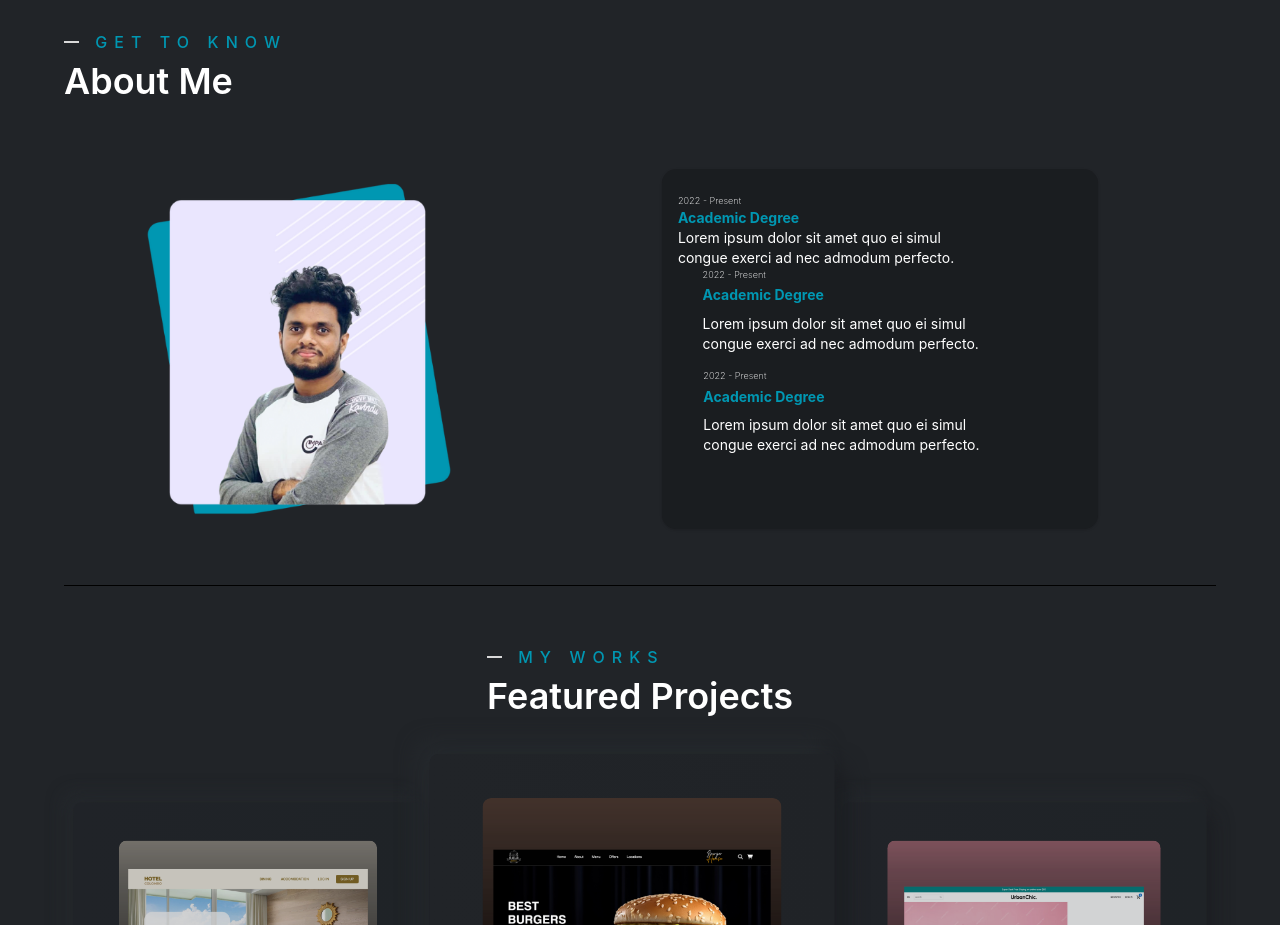
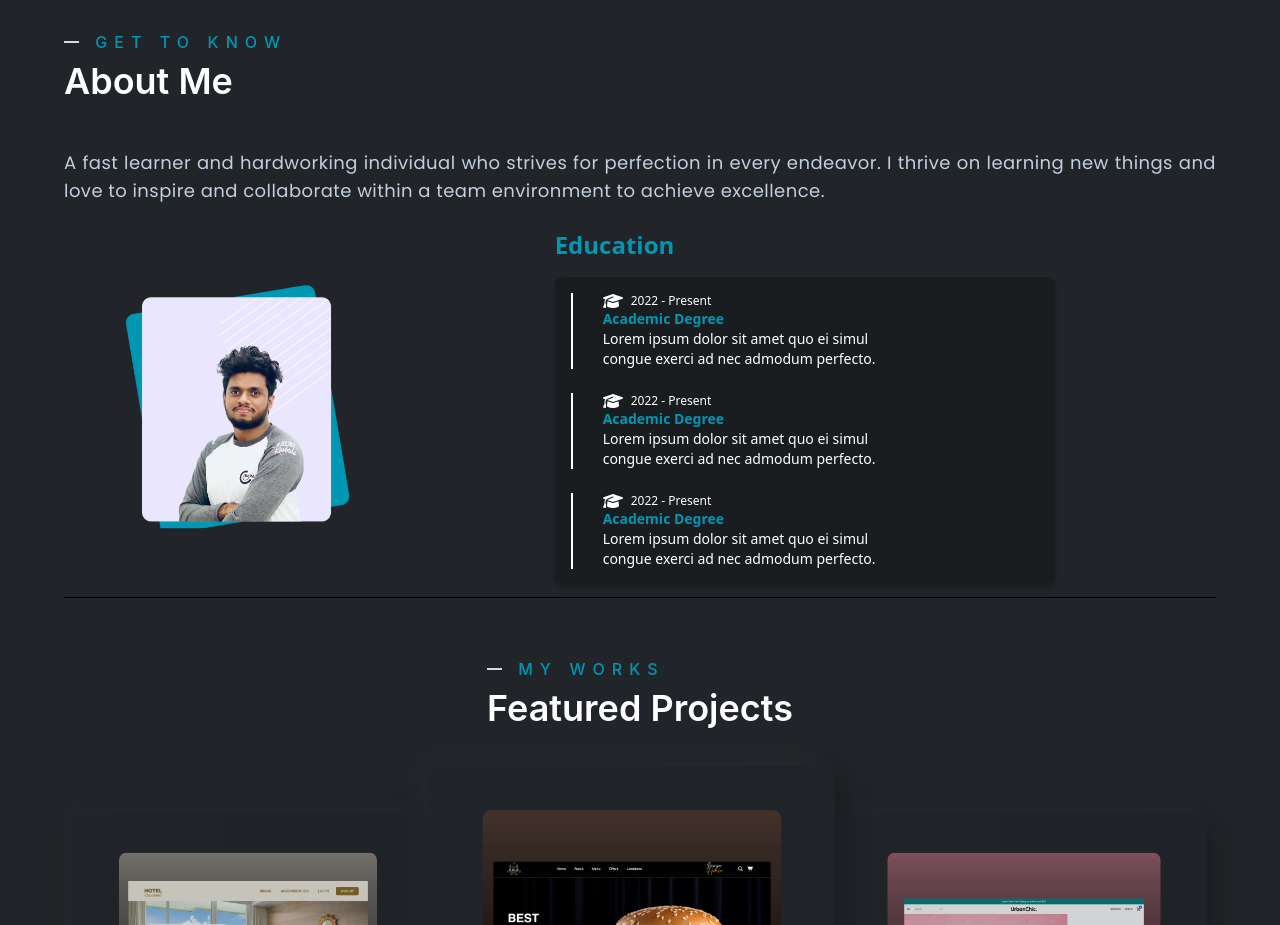
Before and after one commit to kavindu-gamage/kavindu-gamage.github.io, a React (Create React App) app: page / in a window 1280 px wide. Shown: the part 1420-2345 px from the top of the page. Built offline with nearby package versions, Linux system fonts and the light colour scheme.

Commit message:
Done the changes in education section

```diff
--- a/src/pages/getToKnow/AboutMe.js
+++ b/src/pages/getToKnow/AboutMe.js
@@ -1,47 +1,108 @@
+import { faGraduationCap } from "@fortawesome/free-solid-svg-icons";
+import { FontAwesomeIcon } from "@fortawesome/react-fontawesome";
 import React from "react";
-import { profilePhoto3 } from '../../assests';
+import { profilePhoto3 } from "../../assests";
 import { PageTitle } from "../../components/PageTitle/PageTitle";
+
 const AboutMe = () => {
   return (
-    <section id='about' className='w-full h-auto py-3 border-b-[1px]  border-b-black'>
+    <section
+      id="about"
+      className="w-full h-auto py-3 border-b-[1px] border-b-black"
+    >
       <div className="flex flex-col text-white pt-10">
         <PageTitle text1="Get To Know" text2="About Me" />
       </div>
-  <div className="w-full flex flex-col md:flex-row  gap-8 ">
-        <div className="w-full lgl:w-2/5 flex flex-col lgl:flex-row justify-center items-center ">
+
+      {/* Description Section */}
+      <div className="w-full text-sm mdl:text-lg font-bodyFont leading-7 tracking-wide text-justify my-6">
+        A fast learner and hardworking individual who strives for perfection in every endeavor. I thrive on learning new things and love to inspire and collaborate within a team environment to achieve excellence.
+      </div>
+
+      {/* Responsive Section */}
+      <div className="w-full flex flex-col lg:flex-row gap-40">
+        {/* Profile Image */}
+        <div className="w-full lg:w-1/3 flex justify-center items-center">
           <img
             src={profilePhoto3}
             alt="Profile"
             className="w-65 h-65 rounded-lg"
           />
         </div>
-        <div className="w-full lgl:w-3/5 flex flex-col lgl:flex-row justify-center items-center">
-          {/* <p className="text-sm mdl:text-lg font-bodyFont leading-7  tracking-wide text-justify">
-            A fast learner and hardworking individual who strives for perfection
-            in every endeavor. I thrive on learning new things and love to
-            inspire and collaborate within a team environment to achieve
-            excellence.
-          </p> */}
-          <div className="w-[436.48px] h-[359.04px] pl-[16.19px] pr-[109.82px] pt-[24.64px] pb-[189.38px] bg-black/20 rounded-[14.08px] shadow justify-start items-center inline-flex">
-    <div className="w-[310.46px] h-[145.02px] relative flex-col justify-start items-start flex">
-        <div className="text-white text-[9.15px] font-extralight font-['Inter']">2022 - Present</div>
-        <div className="text-[#0097b2] text-sm font-bold font-['Inter']">Academic Degree</div>
-        <div className="w-[285.82px] h-[43.65px] text-white text-sm font-normal font-['Inter']">Lorem ipsum dolor sit amet quo ei simul<br/>congue exerci ad nec admodum perfecto.</div>
-        <div className="w-[310.46px] h-[145.02px] relative">
-            <div className="left-[24.64px] top-0 absolute text-white text-[9.15px] font-extralight font-['Inter']">2022 - Present</div>
-            <div className="left-[24.64px] top-[17.60px] absolute text-[#0097b2] text-sm font-bold font-['Inter']">Academic Degree</div>
-            <div className="w-[285.82px] h-[43.65px] left-[24.64px] top-[45.76px] absolute text-white text-sm font-normal font-['Inter']">Lorem ipsum dolor sit amet quo ei simul<br/>congue exerci ad nec admodum perfecto.</div>
-            <div className="w-[310.46px] h-[145.02px] left-[0.70px] top-[101.38px] absolute">
-                <div className="left-[24.64px] top-0 absolute text-white text-[9.15px] font-extralight font-['Inter']">2022 - Present</div>
-                <div className="left-[24.64px] top-[17.60px] absolute text-[#0097b2] text-sm font-bold font-['Inter']">Academic Degree</div>
-                <div className="w-[285.82px] h-[43.65px] left-[24.64px] top-[45.76px] absolute text-white text-sm font-normal font-['Inter']">Lorem ipsum dolor sit amet quo ei simul<br/>congue exerci ad nec admodum perfecto.</div>
+
+        {/* Education Section */}
+        <div className="w-full lg:w-2/3 flex flex-col justify-start items-start">
+          {/* Education Title */}
+          <h2 className="text-2xl font-bold text-[#0097b2] mb-4">Education</h2>
+
+          <div className="w-full max-w-[500px] p-4 bg-black/20 rounded-lg shadow-md space-y-6">
+            <div className="relative pl-8">
+              <div className="absolute left-0 top-0 w-[2px] h-full bg-white"></div>
+              <div className="flex items-center space-x-2">
+                <FontAwesomeIcon
+                  icon={faGraduationCap}
+                  className="text-white relative z-10"
+                />
+                <div className="text-white text-xs font-extralight">
+                  2022 - Present
+                </div>
+              </div>
+              <div className="text-[#0097b2] text-sm font-bold">
+                Academic Degree
+              </div>
+              <div className="w-full text-white text-sm">
+                Lorem ipsum dolor sit amet quo ei simul
+                <br />
+                congue exerci ad nec admodum perfecto.
+              </div>
+            </div>
+
+            {/* Second Degree */}
+            <div className="relative pl-8">
+              <div className="absolute left-0 top-0 w-[2px] h-full bg-white"></div>
+              <div className="flex items-center space-x-2">
+                <FontAwesomeIcon
+                  icon={faGraduationCap}
+                  className="text-white relative z-10"
+                />
+                <div className="text-white text-xs font-extralight">
+                  2022 - Present
+                </div>
+              </div>
+              <div className="text-[#0097b2] text-sm font-bold">
+                Academic Degree
+              </div>
+              <div className="w-full text-white text-sm">
+                Lorem ipsum dolor sit amet quo ei simul
+                <br />
+                congue exerci ad nec admodum perfecto.
+              </div>
+            </div>
+
+            {/* Third Degree */}
+            <div className="relative pl-8">
+              <div className="absolute left-0 top-0 w-[2px] h-full bg-white"></div>
+              <div className="flex items-center space-x-2">
+                <FontAwesomeIcon
+                  icon={faGraduationCap}
+                  className="text-white relative z-10"
+                />
+                <div className="text-white text-xs font-extralight">
+                  2022 - Present
+                </div>
+              </div>
+              <div className="text-[#0097b2] text-sm font-bold">
+                Academic Degree
+              </div>
+              <div className="w-full text-white text-sm">
+                Lorem ipsum dolor sit amet quo ei simul
+                <br />
+                congue exerci ad nec admodum perfecto.
               </div>
             </div>
           </div>
         </div>
       </div>
-      </div>
-
     </section>
   );
 };
```
Lines whose indentation alone changed are shown as unchanged.
